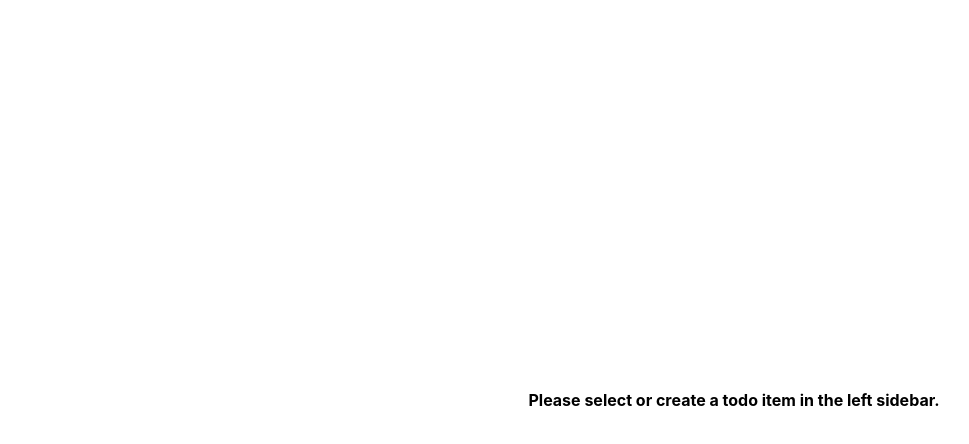
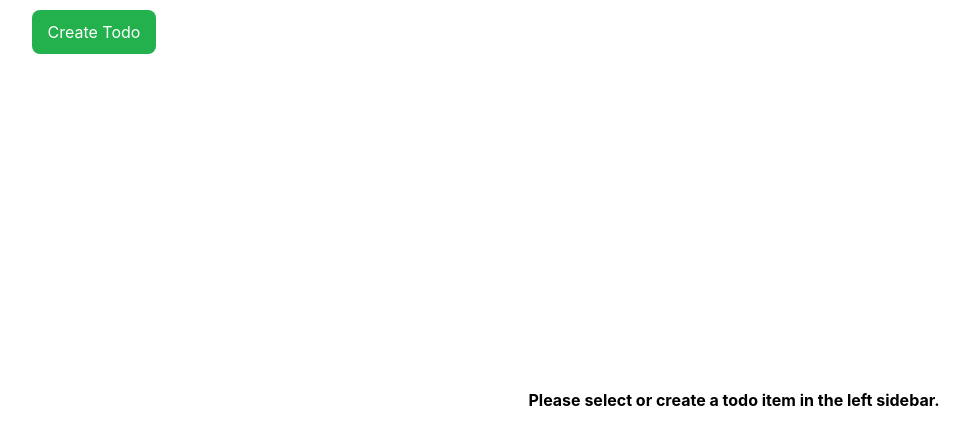
Before and after one commit to kuman514/ContextAPITodo, a React (Vite) app: page / in a window 1280 px wide. Shown: the top 444 px of the page, without its empty margins (56-1025 px from the left). Built offline with nearby package versions, Linux system fonts and the light colour scheme.

Commit message:
feat: apply content section & sidebar to main app

```diff
--- a/src/app/index.tsx
+++ b/src/app/index.tsx
@@ -1,6 +1,6 @@
-import { ModifyTodo } from '^/features/modify-todo';
-import { TodoList } from '^/features/todo-list';
 import { TodoContextProvider } from '^/shared/context';
+import { ContentSection } from '^/widgets/content-section';
+import { Sidebar } from '^/widgets/sidebar';
 
 export function App() {
   return (
@@ -13,8 +13,8 @@ export function App() {
           gridTemplateColumns: '300px 1fr',
         }}
       >
-        <TodoList />
-        <ModifyTodo />
+        <Sidebar />
+        <ContentSection />
       </main>
     </TodoContextProvider>
   );
```
